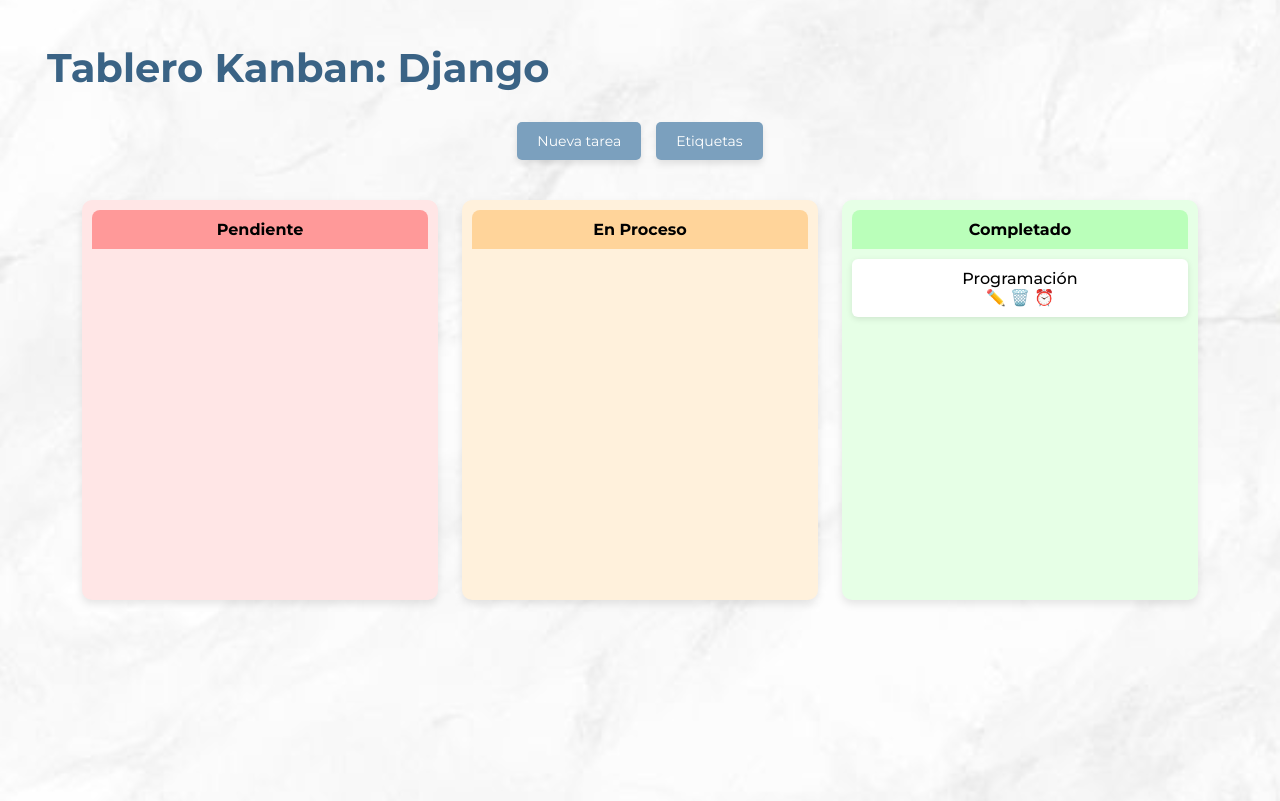
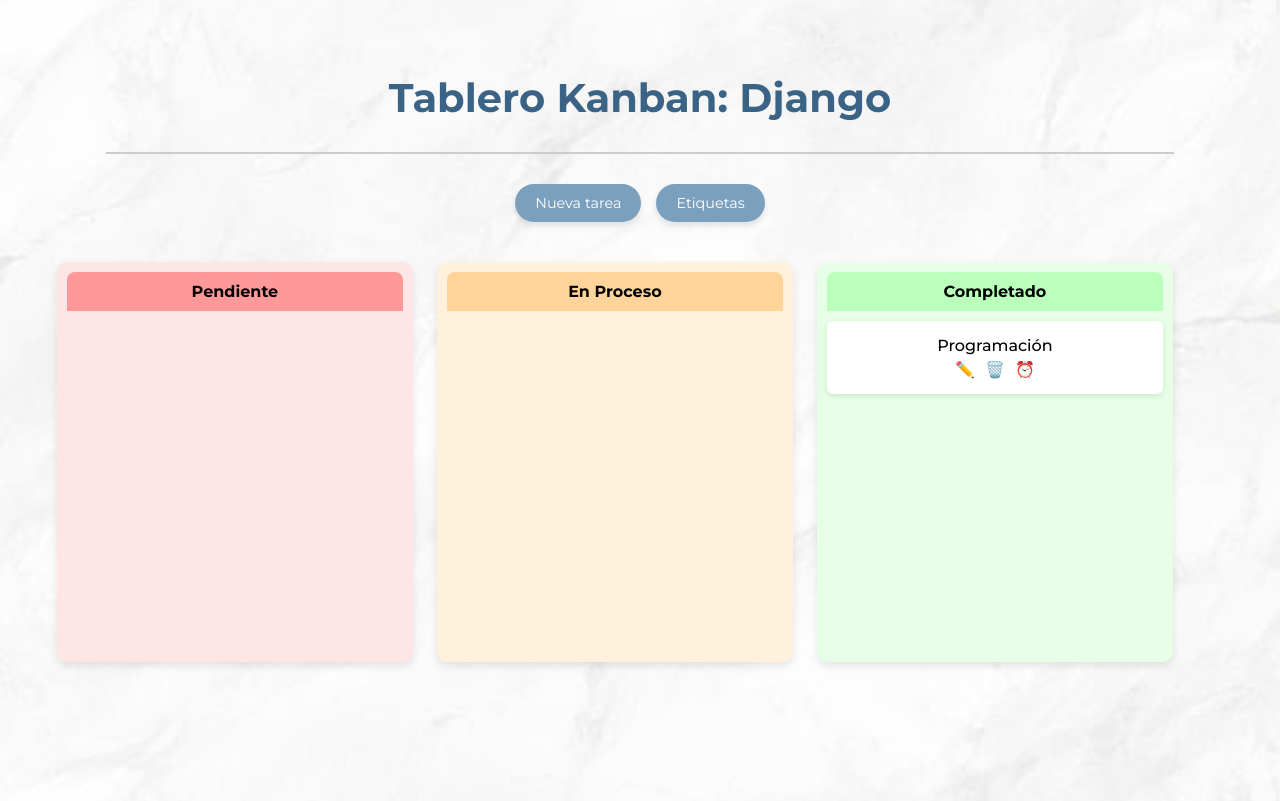
Before and after one commit to CRICAPOGA/Kan-Go, a Django app: page /tareas/kanban/1/ in a window 1280 px wide. Shown: the part 63-864 px from the top of the page. Run offline with Django 4.2, Linux system fonts and the light colour scheme; a user stored in the database is signed in; data comes from the database, SQL or seed files in the repository.

Commit message:
fix - Limpieza y mejoras del código CSS del kanban

```diff
--- a/KanAndGo/Proyectos/static/css/proyectos.css
+++ b/KanAndGo/Proyectos/static/css/proyectos.css
@@ -32,7 +32,7 @@ button {
 }
 
 button:hover {
-    background-color: rgb(123, 160, 190);
+    background-color: rgb(75, 110, 139);
     transform: scale(1.05);
 }
 
--- a/KanAndGo/Tareas/static/css/kanban.css
+++ b/KanAndGo/Tareas/static/css/kanban.css
@@ -3,25 +3,54 @@ body {
     background: #f7f9fc;
     margin: 0;
     padding: 0 15px;
-    text-align: center; /* Centra todo el contenido */
+}
+
+h1, h2 {
+    text-align: center;
+    margin: 40px 0 20px;
+    color: rgb(58, 99, 133);
 }
 
 h1 {
-    text-align: start;
-    margin: 10px 0 20px;
     font-size: 2.5em;
-    color: rgb(58, 99, 133);
-    font-family: "Montserrat", sans-serif;
 }
 
-h2 {
-    text-align: start;
-    margin: 10px 0 20px;
-    font-size: 1.5em;
-    color: rgb(58, 99, 133);
-    font-family: "Montserrat", sans-serif;
+/* Separador */
+hr {
+    border: none;
+    border-top: 2px solid #ccc;
+    width: 90%;
+    margin: 30px auto;
 }
 
+/* Contenedero botón Nueva tarea y Etiquetas*/
+.button-container {
+    display: flex;
+    justify-content: center; /* Centrar botones */
+    gap: 15px;
+    margin: 30px 0;
+    flex-wrap: wrap;
+}
+
+/* Botón Nueva tarea y Etiquetas */
+.add-task-button, .label-button {
+    background-color: rgb(123, 160, 190);
+    color: #fff;
+    padding: 10px 20px;
+    font-size: 0.9rem;
+    border: none;
+    border-radius: 1.8rem;
+    transition: 0.3s;
+    box-shadow: 0 4px 6px rgba(0, 0, 0, 0.1);
+    cursor:pointer;
+}
+
+.add-task-button:hover, .label-button:hover {
+    background-color: rgb(75, 110, 139);
+    transform: scale(1.05);
+}
+
+/* Diseño para las columnas */
 .column {
     width: 30%;
     display: inline-block;
@@ -75,109 +104,92 @@ h2 {
 .task {
     background-color: white;
     margin: 10px auto;
-    padding: 10px;
+    padding: 15px;
     border-radius: 6px;
     box-shadow: 0 2px 6px rgba(0, 0, 0, 0.1);
     width: 100%;
     text-align: center;
     font-weight: 500;
-    cursor: default;
+    cursor: grab;
 }
 
-.button-container {
-    display: flex;
-    justify-content: center; /* Centrar botones */
-    gap: 15px;
-    margin: 30px 0;
-    flex-wrap: wrap;
+/* Manito al pasar el cursor*/
+.edit-icon,
+.delete-icon,
+.pomodoro-button {
+    cursor:pointer;
 }
 
-/* Botón Agregar Tarea */
-.add-task-button {
-    background-color: rgb(123, 160, 190);
-    color: white;
-    border: none;
-    padding: 10px 20px;
-    font-size: 14px;
-    border-radius: 5px;
+/* Titulo de la tarea */
+.task-content {
+    display: inline-block;      /* Solo ocupa el ancho necesario */
     cursor: pointer;
-    box-shadow: 0 4px 6px rgba(0, 0, 0, 0.1);
-    transition: background-color 0.3s ease;
+    margin-bottom: 5px;
+    border-radius: 4px;
+    transition: 0.3s;
 }
 
-.add-task-button:hover {
-    background-color: rgb(123, 160, 190);
+.task-content:hover {
+    color: rgb(123, 160, 190);
+    transform: scale(1.0);
+    font-weight: 700;
 }
 
-/* Estilos del fondo del Modal */
+/* Iconos */
+.task-icons {
+    display: flex;
+    justify-content: center;
+    gap: 10px;
+    width: 100%;
+}
+
+/* Modal */
 .modal {
     display: none;
     position: fixed;
-    z-index: 1000;
+    z-index: 5;
     left: 0;
     top: 0;
     width: 100%;
     height: 100%;
     overflow: auto;
-    background-color: rgba(0, 0, 0, 0.5);
-    padding-top: 60px;
-    transition: background-color 0.3s ease-in-out;
+    background: rgba(0, 0, 0, 0.5);
+    padding-top: 80px;
 }
 
-/* Contenido del Modal */
 .modal-content {
-    background-color: #ffffff;
+    background: white;
     margin: auto;
-    padding: 30px 25px;
+    padding: 30px;
     border-radius: 12px;
     width: 90%;
-    max-width: 450px;
-    box-shadow: 0 8px 20px rgba(0, 0, 0, 0.25);
-    position: relative;
-    font-family: 'Segoe UI', Tahoma, Geneva, Verdana, sans-serif;
-    animation: slideDown 0.3s ease;
+    max-width: 500px;
+    box-shadow: 0 8px 16px #555;
 }
 
-/* Animación de entrada */
-@keyframes slideDown {
-    from {
-        transform: translateY(-30px);
-        opacity: 0;
-    }
-
-    to {
-        transform: translateY(0);
-        opacity: 1;
-    }
+/* Botón en forma de "×" */
+.close {
+    float: right;
+    font-size: 30px;
+    font-weight: bold;
 }
 
-/* Botón de cerrar */
-.close {
-    position: absolute;
-    top: 12px;
-    right: 16px;
-    font-size: 24px;
+.close:hover {
     color: #888;
     cursor: pointer;
-    transition: color 0.2s ease;
 }
 
-.close:hover,
-.close:focus {
-    color: #333;
-}
-
-/* Campos dentro del modal (opcional si tienes formularios) */
-.modal-content input[type="text"],
-.modal-content textarea {
+/* Formulario dentro del modal */
+.modal-content form input[type="text"],
+.modal-content form textarea,
+.checkbox-group,
+.modal-content form button {
     width: 100%;
-    padding: 10px 12px;
-    margin-top: 12px;
-    margin-bottom: 20px;
+    margin: 10px 0;
+    padding: 10px;
+    border-radius: 6px;
     border: 1px solid #ccc;
-    border-radius: 6px;
-    font-size: 14px;
-    box-sizing: border-box;
+    font-size: 1rem;
 }
 
 .checkbox-group {
--- a/KanAndGo/Tareas/templates/kanban.html
+++ b/KanAndGo/Tareas/templates/kanban.html
@@ -18,12 +18,12 @@
 
 <body data-url-actualizar="{% url 'tareas:actualizar_estado_tarea' %}">
     <h1>Tablero Kanban: {{ proyecto.nombre_proyecto }}</h1>
-
+    <hr>
     <div class="button-container">
         <button class="add-task-button" onclick="abrirModalCrear()">Nueva tarea</button>
 
         <form action="{% url 'etiquetas:listar_etiquetas' %}" method="get">
-            <button type="submit" class="add-task-button">Etiquetas</button>
+            <button type="submit" class="label-button">Etiquetas</button>
         </form>
     </div>
 
@@ -38,6 +38,7 @@
             <div class="task-content" onclick="mostrarDetalleTarea(this)">
                 {{ tarea.titulo }}
             </div>
+            <div class="task-icons">
                 <span class="edit-icon" onclick="abrirModalEditar(this)" data-id="{{ tarea.tarea_id }}"
                     data-titulo="{{ tarea.titulo }}" data-descripcion="{{ tarea.descripcion }}"
                     data-fecha="{{ tarea.fecha_vencimiento|date:'Y-m-d' }}"
@@ -48,6 +49,7 @@
                 <span class="delete-icon"
                     onclick="abrirModalEliminar('{{ tarea.tarea_id }}', '{{ tarea.titulo }}')">🗑️</span>
                 <span class="pomodoro-button" onclick="abrirPomodoro('{{ tarea.titulo }}')">⏰</span>
+            </div>
         </div>
         {% endfor %}
     </div>
@@ -63,6 +65,7 @@
             <div class="task-content" onclick="mostrarDetalleTarea(this)">
                 {{ tarea.titulo }}
             </div>
+            <div class="task-icons">
                 <span class="edit-icon" onclick="abrirModalEditar(this)" data-id="{{ tarea.tarea_id }}"
                     data-titulo="{{ tarea.titulo }}" data-descripcion="{{ tarea.descripcion }}"
                     data-fecha="{{ tarea.fecha_vencimiento|date:'Y-m-d' }}"
@@ -73,6 +76,7 @@
                 <span class="delete-icon"
                     onclick="abrirModalEliminar('{{ tarea.tarea_id }}', '{{ tarea.titulo }}')">🗑️</span>
                 <span class="pomodoro-button" onclick="abrirPomodoro('{{ tarea.titulo }}')">⏰</span>
+            </div>
         </div>
         {% endfor %}
     </div>
@@ -88,6 +92,7 @@
             <div class="task-content" onclick="mostrarDetalleTarea(this)">
                 {{ tarea.titulo }}
             </div>
+            <div class="task-icons">
                 <span class="edit-icon" onclick="abrirModalEditar(this)" data-id="{{ tarea.tarea_id }}"
                     data-titulo="{{ tarea.titulo }}" data-descripcion="{{ tarea.descripcion }}"
                     data-fecha="{{ tarea.fecha_vencimiento|date:'Y-m-d' }}"
@@ -98,6 +103,7 @@
                 <span class="delete-icon"
                     onclick="abrirModalEliminar('{{ tarea.tarea_id }}', '{{ tarea.titulo }}')">🗑️</span>
                 <span class="pomodoro-button" onclick="abrirPomodoro('{{ tarea.titulo }}')">⏰</span>
+            </div>
         </div>
         {% endfor %}
     </div>
@@ -121,13 +127,13 @@
                 <input type="date" name="fecha_vencimiento" id="id_fecha_vencimiento" required>
 
                 <div class="checkbox-group">
-                    <label for="id_es_urgente"><input type="checkbox" name="es_urgente" id="id_es_urgente">¿Es
+                    <label for="id_es_urgente"><input type="checkbox" name="es_urgente" id="id_es_urgente"> ¿Es
                         urgente?</label>
-                    <label for="id_es_importante"><input type="checkbox" name="es_importante" id="id_es_importante">¿Es
+                    <label for="id_es_importante"><input type="checkbox" name="es_importante" id="id_es_importante"> ¿Es
                         importante?</label>
                 </div>
 
-                <button class="add-task-button" type="submit">Crear</button>
+                <button type="submit">Crear</button>
             </form>
         </div>
     </div>
@@ -137,10 +143,12 @@
         <div class="modal-content">
             <span class="close" onclick="cerrarDetalleModal()">&times;</span>
             <h2 id="detalleTitulo"></h2>
-            <p><strong>Descripción:</strong> <span id="detalleDescripcion"></span></p>
-            <p><strong>Fecha de vencimiento:</strong> <span id="detalleFecha"></span></p>
-            <p><strong>Urgente:</strong> <span id="detalleUrgente"></span></p>
-            <p><strong>Importante:</strong> <span id="detalleImportante"></span></p>
+            <hr>
+            <p class="detalle-campo"><strong>Descripción:</strong> <span id="detalleDescripcion"></span></p>
+            <p class="detalle-campo"><strong>Fecha de vencimiento:</strong> <span id="detalleFecha"></span></p>
+            <p class="detalle-campo"><strong>Urgente:</strong> <span id="detalleUrgente"></span></p>
+            <p class="detalle-campo"><strong>Importante:</strong> <span id="detalleImportante"></span></p>
+            <hr>
             <button class="add-task-button" onclick="abrirModalCrearEtiqueta()">Nueva Etiqueta</button>
         </div>
     </div>
@@ -192,7 +200,7 @@
                 <label for="id_color">Color:</label>
                 <input type="color" name="color" id="id_color">
 
-                <button type="submit" class="add-task-button">Crear Etiqueta</button>
+                <button type="submit">Crear Etiqueta</button>
             </form>
         </div>
     </div>
```
Also changed, not shown: other parts of KanAndGo/Tareas/static/css/kanban.css (+32 -32 lines). Lines whose indentation alone changed are shown as unchanged.
